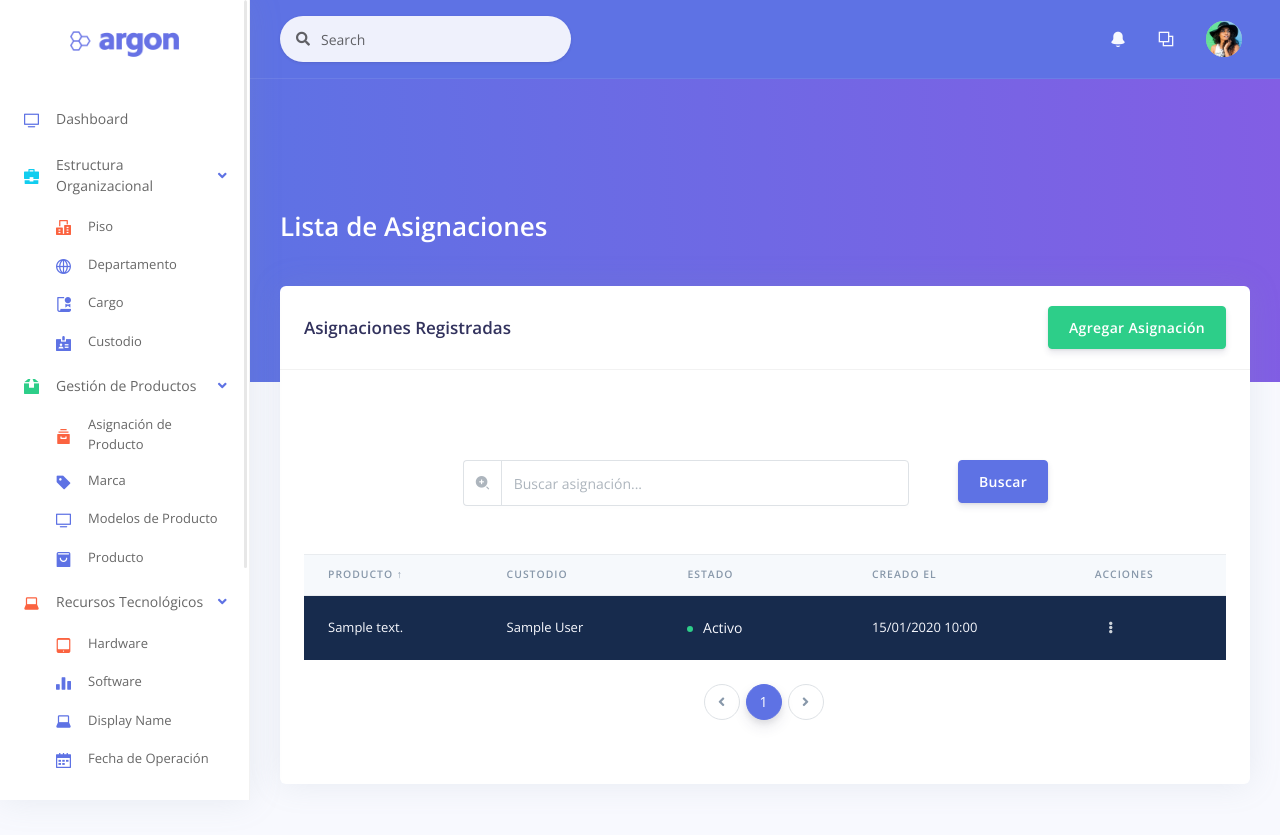
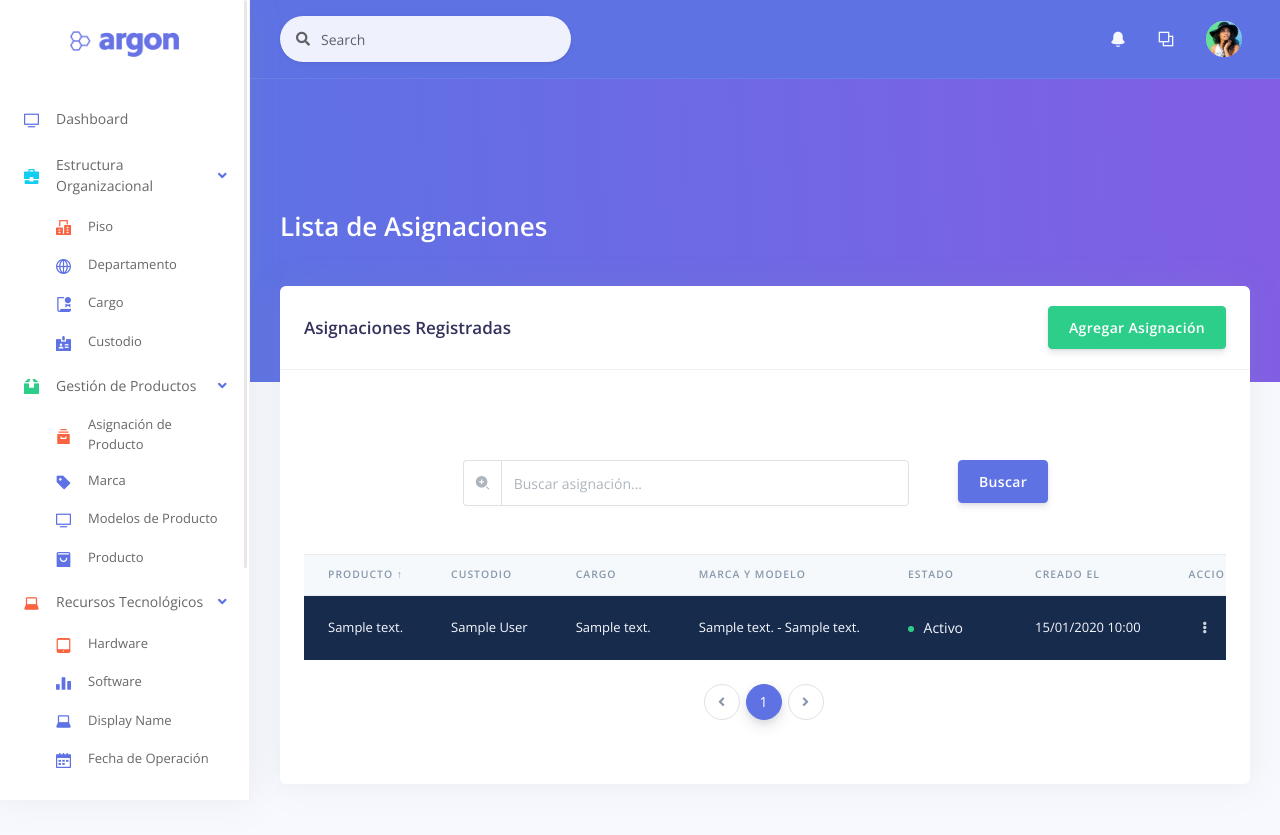
Before and after one commit to AstaGhost13/Django, a Django app: page /productAssignments/ in a window 1280 px wide. Shown: the top 835 px of the page. Run offline with Django 5.2, Linux system fonts and the light colour scheme; tables that the repository leaves empty hold one stand-in row (values such as "Sample post"); some libraries are stand-ins or nearby versions.

Commit message:
Cambio realizado 11:10

```diff
--- a/apps/templates/home/productAssignments_list.html
+++ b/apps/templates/home/productAssignments_list.html
@@ -80,6 +80,16 @@
                     </a>
                   </th>
                   <th scope="col">
+                    <a href="?sort=custodiam__position__description&order={% if sort_field == 'custodiam__position__description' and sort_order == 'asc' %}desc{% else %}asc{% endif %}&q={{ query }}">
+                      Cargo {% if sort_field == 'custodiam__position__description' %}{% if sort_order == 'asc' %}&uarr;{% else %}&darr;{% endif %}{% endif %}
+                    </a>
+                  </th>
+                  <th scope="col">
+                    <a href="?sort=product__prototype__brand__description&order={% if sort_field == 'product__prototype__brand__description' and sort_order == 'asc' %}desc{% else %}asc{% endif %}&q={{ query }}">
+                      Marca y Modelo {% if sort_field == 'product__prototype__brand__description' %}{% if sort_order == 'asc' %}&uarr;{% else %}&darr;{% endif %}{% endif %}
+                    </a>
+                  </th>
+                  <th scope="col">
                     <a href="?sort=status&order={% if sort_field == 'status' and sort_order == 'asc' %}desc{% else %}asc{% endif %}&q={{ query }}">
                       Estado {% if sort_field == 'status' %}{% if sort_order == 'asc' %}&uarr;{% else %}&darr;{% endif %}{% endif %}
                     </a>
@@ -98,6 +108,20 @@
                     <tr>
                       <td>{{ asignacion.product.description }}</td>
                       <td>{{ asignacion.custodiam.first_name }} {{ asignacion.custodiam.last_name }}</td>
+                      <td>
+                        {% if asignacion.custodiam.position %}
+                          {{ asignacion.custodiam.position.description }}
+                        {% else %}
+                          <span class="text-muted">Sin cargo</span>
+                        {% endif %}
+                      </td>
+                      <td>
+                        {% if asignacion.product.prototype and asignacion.product.prototype.brand %}
+                          {{ asignacion.product.prototype.brand.description }} - {{ asignacion.product.prototype.description }}
+                        {% else %}
+                          <span class="text-muted">Sin marca y modelo</span>
+                        {% endif %}
+                      </td>
                       <td>
                         {% if asignacion.status %}
                           <span class="badge badge-dot mr-4">
@@ -153,7 +177,7 @@
                   {% endfor %}
                 {% else %}
                   <tr>
-                    <td colspan="5" class="text-center">
+                    <td colspan="7" class="text-center">
                       <div class="alert alert-warning" role="alert">
                         No se encontraron asignaciones con los criterios de búsqueda proporcionados.
                       </div>
```
Also changed, not shown: apps/templates/inventory/edit_productAssignment.html (+1 -10 lines).
